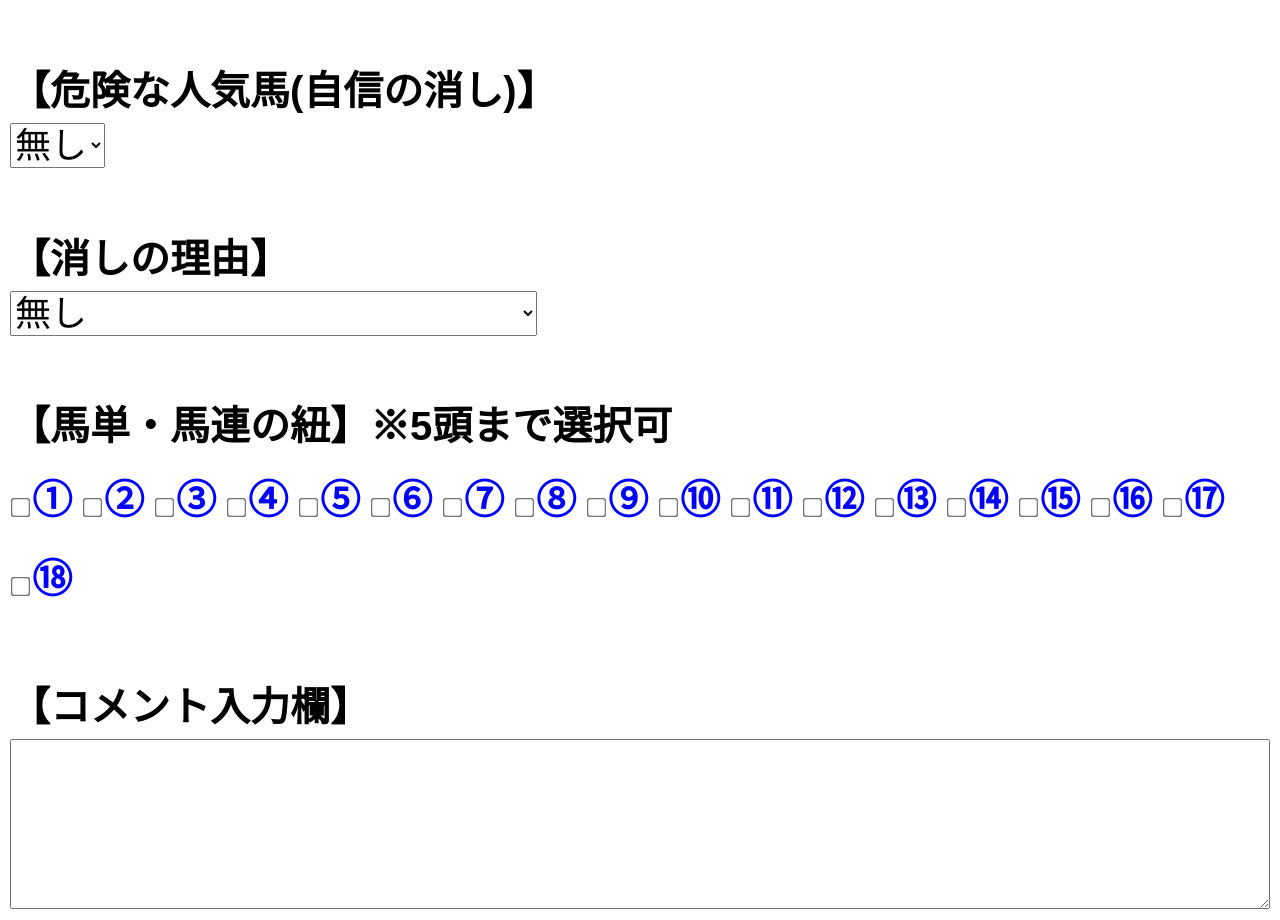
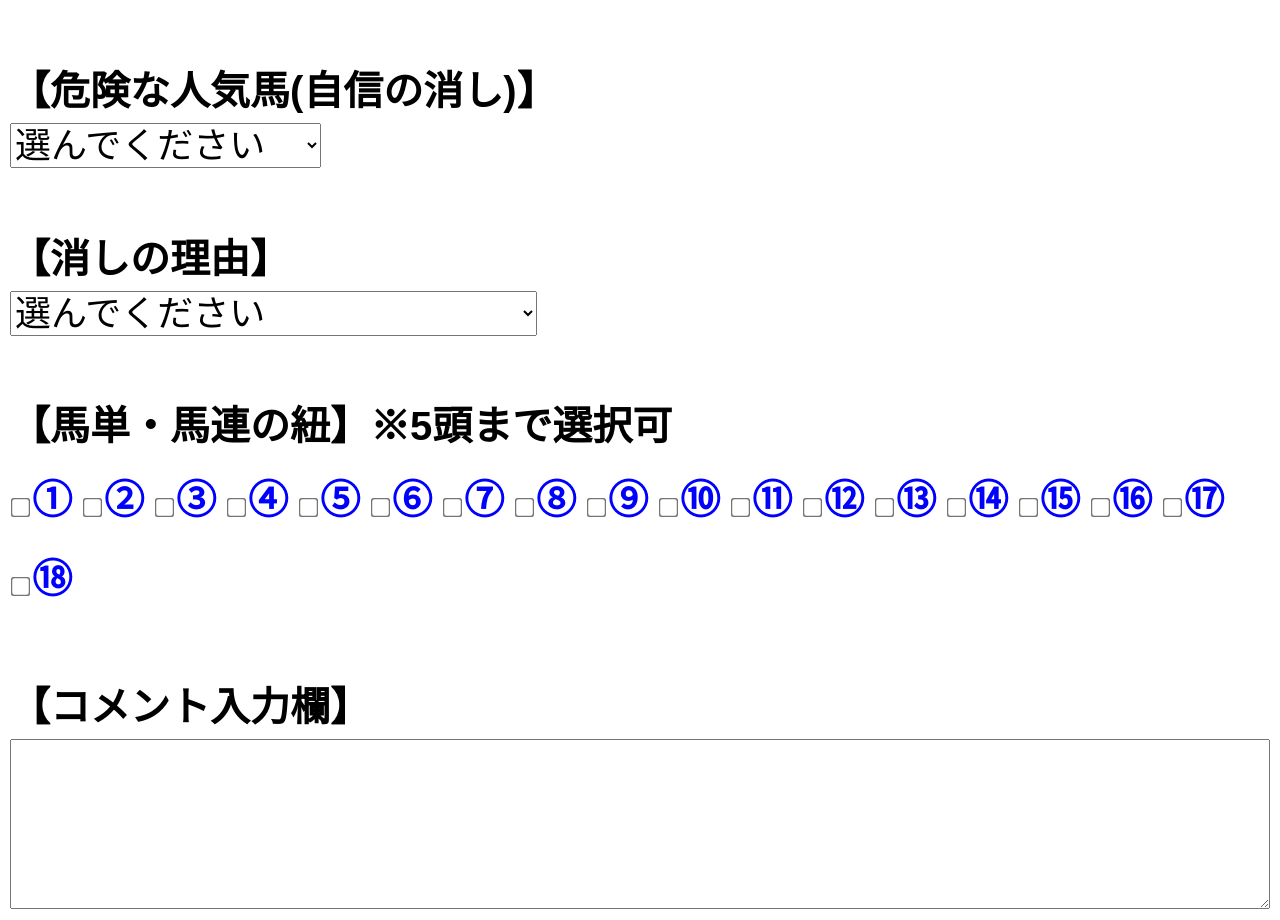
Before and after one commit to chikichikichiki-ta/chiquita-chikichiki, a plain HTML site: page index.html in a window 1280 px wide. Shown: the part 1160-2080 px from the top of the page. Drawn offline with Linux system fonts and the light colour scheme.

Commit message:
Update index.html

```diff
--- a/index.html
+++ b/index.html
@@ -154,7 +154,8 @@
   <div class="form-section">
     <label>【危険な人気馬(自信の消し)】</label>
     <select id="kesiuma">
-      <option value="">無し</option>
+      <option value="">選んでください</option>
+      <option>消せる馬がいない</option>
       <option>①</option>
       <option>②</option>
       <option>③</option>
@@ -179,7 +180,8 @@
   <div class="form-section">
     <label>【消しの理由】</label>
     <select id="kesiumaType">
-      <option value="">無し</option>
+      <option value="">選んでください</option>
+      <option>消せる馬がいない</option>
       <option>騎手の過剰人気</option>
       <option>馬場コンディションに合わない</option>
       <option>展開不利</option>
```
